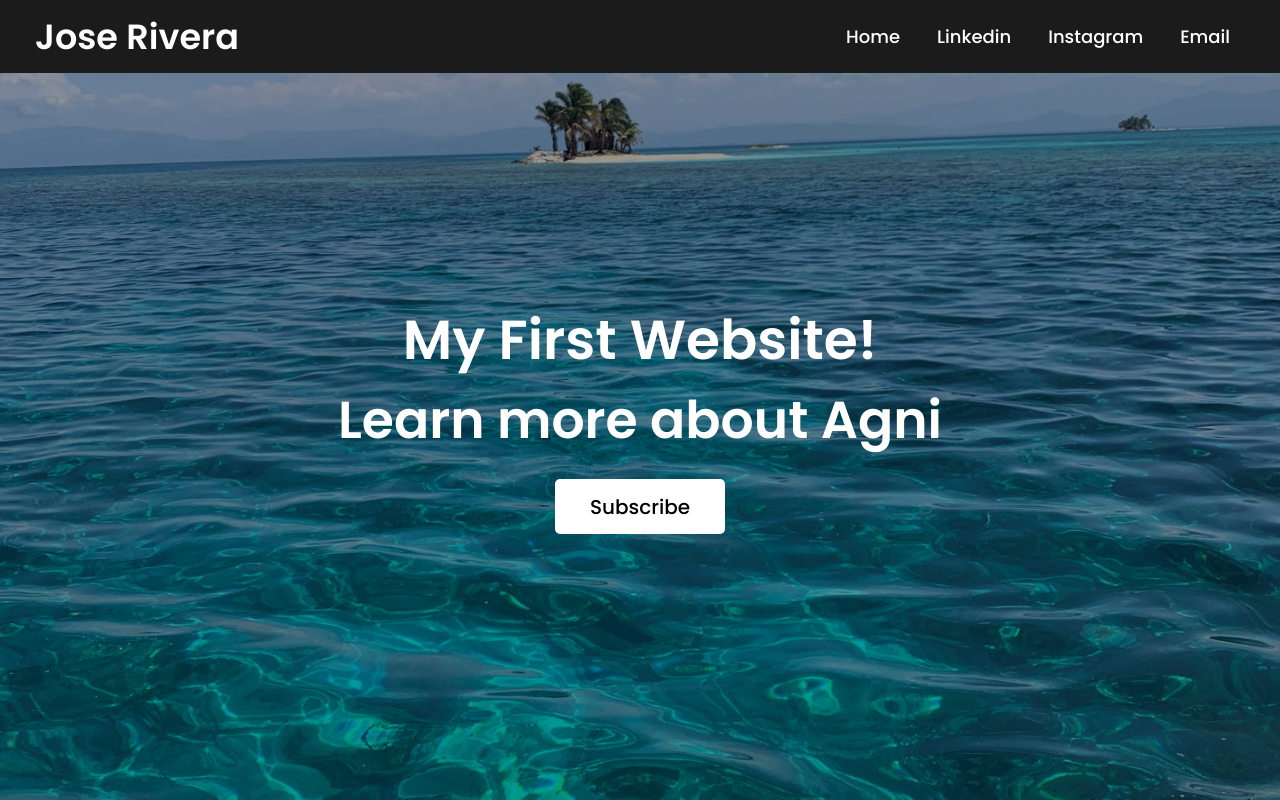
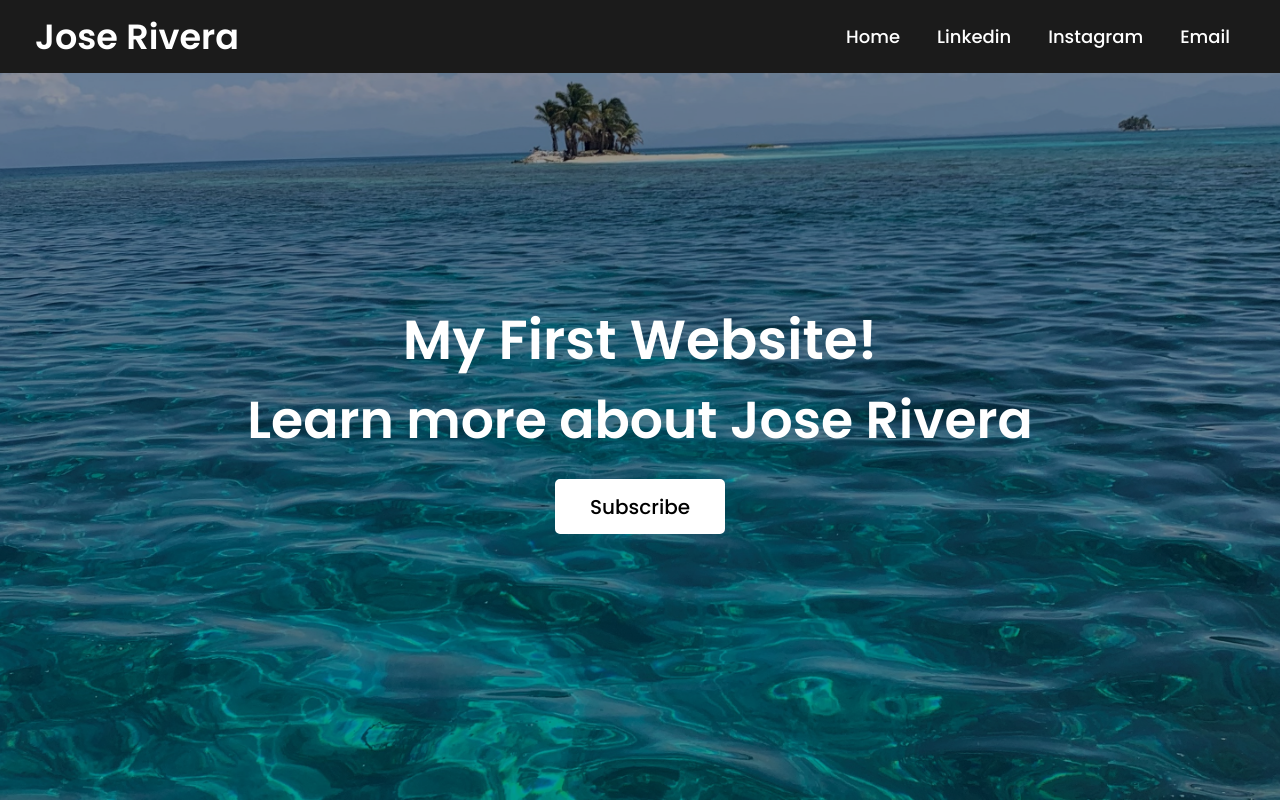
Before and after one commit to IslandHopper/homework1, a plain HTML site: page index.html in a window 1280 px wide. Drawn offline with Linux system fonts and the light colour scheme.

Commit message:
Add files via upload

```diff
--- a/index.html
+++ b/index.html
@@ -24,7 +24,7 @@
   <div class="img"></div>
   <div class="center">
     <div class="title">My First Website!</div>
-    <div class="sub_title">Learn more about Agni</div>
+    <div class="sub_title">Learn more about Jose Rivera</div>
     <div class="btns">
       <button>Subscribe</button>
     </div>
```
